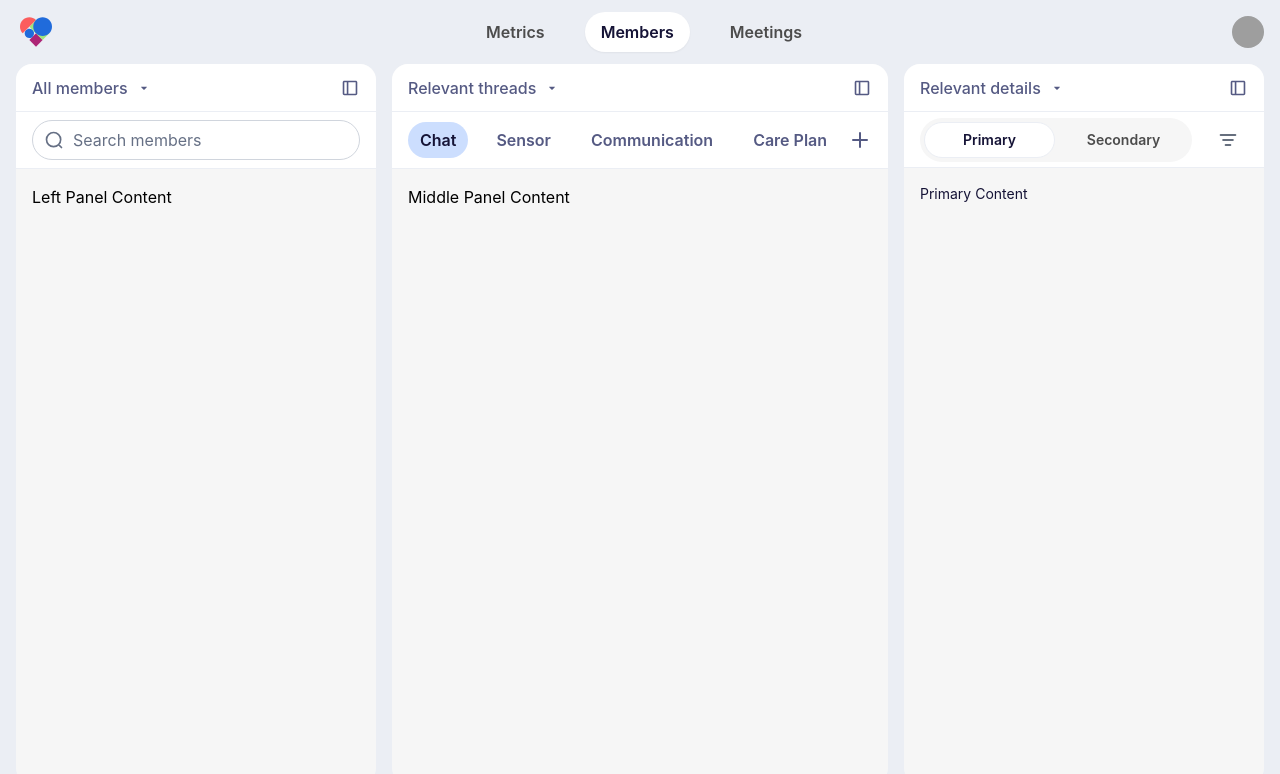
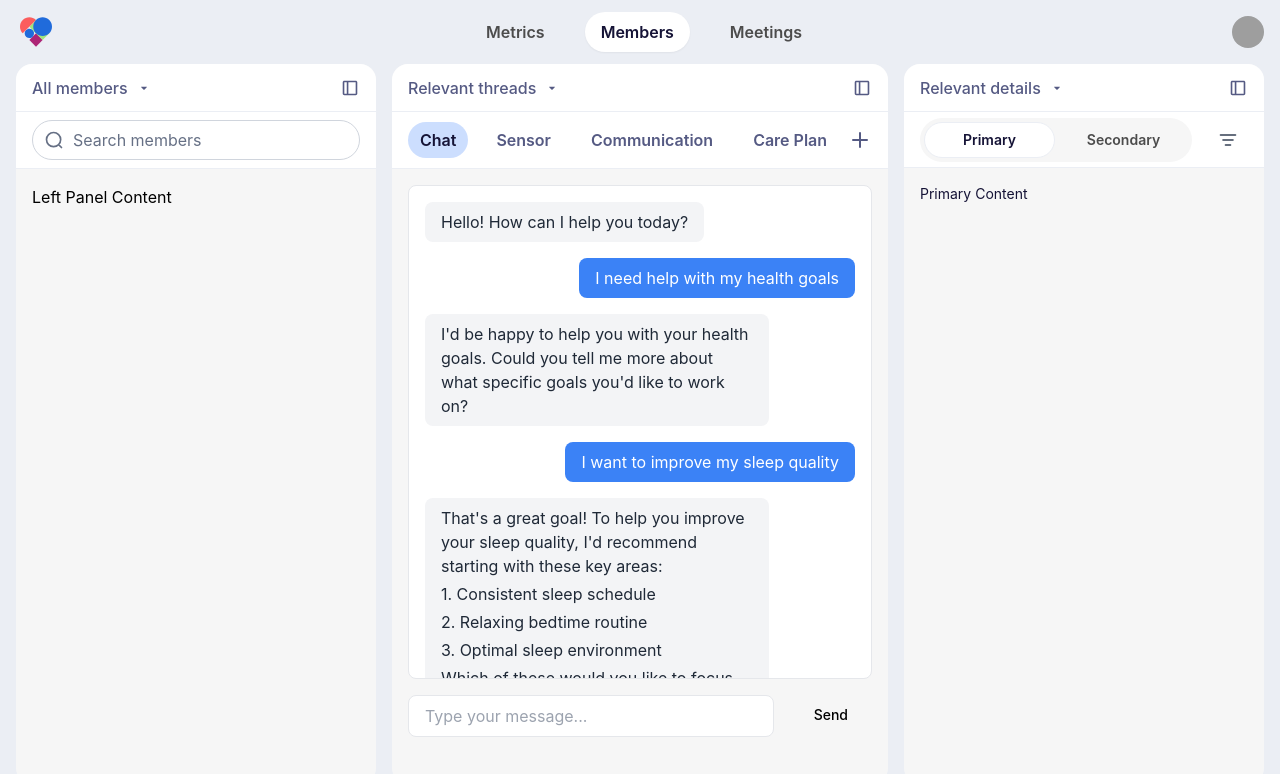
Before and after one commit to hirajanwin/cap25, a Next.js app in the folder cap2025/: page /members in a window 1280 px wide. Shown: the top 774 px of the page. Built offline with nearby package versions, Linux system fonts and the light colour scheme; grey boxes are pictures that could not be loaded.

Commit message:
added chat in middle panel

```diff
--- /dev/null
+++ b/cap2025/app/api/chat/route.ts
@@ -0,0 +1,28 @@
+import { StreamingTextResponse } from 'ai'
+import OpenAI from 'openai'
+
+// Create an OpenAI API client
+const openai = new OpenAI({
+  apiKey: process.env.OPENAI_API_KEY
+})
+
+// IMPORTANT: Set the runtime to edge
+export const runtime = 'edge'
+
+export async function POST(req: Request) {
+  // Extract the `messages` from the body of the request
+  const { messages } = await req.json()
+
+  // Request the OpenAI API for the response based on the prompt
+  const response = await openai.chat.completions.create({
+    model: 'gpt-3.5-turbo',
+    stream: true,
+    messages: messages,
+  })
+
+  // Convert the response into a friendly text-stream
+  const stream = OpenAI.StreamingTextResponse.fromReadableStream(response.body)
+
+  // Respond with the stream
+  return stream
+}
--- a/cap2025/app/members/page.tsx
+++ b/cap2025/app/members/page.tsx
@@ -11,6 +11,7 @@ import { SearchInput } from "@/components/ui/search-input";
 import { Tabs } from "@/components/ui/tabs";
 import { Tabs as TabsShadcn, TabsList, TabsTrigger, TabsContent } from "@/components/ui/tabs-shadcn";
 import { FilterIcon } from "@/components/icons/filter-icon";
+import { Chat } from "@/components/ui/chat";
 
 const memberFilters = [
   "All members",
@@ -119,7 +120,10 @@ export default function MembersPage() {
                 onAddClick={() => console.log('Add clicked')}
               />
             </div>
-            <div className="p-4">Middle Panel Content</div>
+            <div className="p-4 h-[calc(100%-8.5rem)]">
+              {selectedTab === 'chat' && <Chat />}
+              {selectedTab !== 'chat' && <div>Middle Panel Content</div>}
+            </div>
           </div>
         </ResizablePanel>
 
--- a/cap2025/app/page.tsx
+++ b/cap2025/app/page.tsx
@@ -1,44 +1,11 @@
-import Image from "next/image";
+import { Chat } from "@/components/ui/chat";
 
 export default function Home() {
   return (
     <div className="grid grid-rows-[20px_1fr_20px] items-center justify-items-center min-h-screen p-8 pb-20 gap-16 sm:p-20 font-[family-name:var(--font-geist-sans)]">
-      <main className="flex flex-col gap-8 row-start-2 items-center sm:items-start">
-        <Image
-          className="dark:invert"
-          src="/next.svg"
-          alt="Next.js logo"
-          width={180}
-          height={38}
-          priority
-        />
-        <ol className="list-inside list-decimal text-sm text-center sm:text-left font-[family-name:var(--font-geist-mono)]">
-          <li className="mb-2">
-            Get started by editing{" "}
-            <code className="bg-black/[.05] dark:bg-white/[.06] px-1 py-0.5 rounded font-semibold">
-              app/page.tsx
-            </code>
-          </li>
-          <li>Save and see your changes instantly.</li>
-        </ol>
-
-        <div className="flex gap-4 items-center flex-col sm:flex-row">
-          <a
-            className="rounded-full border border-solid border-transparent transition-colors flex items-center justify-center bg-foreground text-background gap-2 hover:bg-[#383838] dark:hover:bg-[#ccc] text-sm sm:text-base h-10 sm:h-12 px-4 sm:px-5"
-            href="https://vercel.com/new"
-            target="_blank"
-            rel="noopener noreferrer"
-          >
-            Deploy to Vercel
-          </a>
-          <a
-            className="rounded-full border border-solid transition-colors flex items-center justify-center gap-2 text-sm sm:text-base h-10 sm:h-12 px-4 sm:px-5 border-foreground/[.06] hover:border-foreground/[.15] dark:border-white/[.06] dark:hover:border-white/[.15]"
-            href="https://nextjs.org/docs?utm_source=create-next-app&utm_medium=appdir-template-tw&utm_campaign=create-next-app"
-            target="_blank"
-            rel="noopener noreferrer"
-          >
-            View Documentation
-          </a>
+      <main className="flex flex-col gap-8 row-start-2 items-center w-full max-w-4xl">
+        <div className="w-full h-[calc(100vh-12rem)]">
+          <Chat />
         </div>
       </main>
     </div>
--- /dev/null
+++ b/cap2025/components/ui/chat.tsx
@@ -0,0 +1,69 @@
+'use client'
+
+import { useChat } from 'ai/react'
+import { Button } from './button'
+import * as ScrollArea from '@radix-ui/react-scroll-area'
+
+const sampleMessages = [
+  { role: 'assistant', content: 'Hello! How can I help you today?' },
+  { role: 'user', content: 'I need help with my health goals' },
+  { role: 'assistant', content: 'I\'d be happy to help you with your health goals. Could you tell me more about what specific goals you\'d like to work on?' },
+  { role: 'user', content: 'I want to improve my sleep quality' },
+  { role: 'assistant', content: 'That\'s a great goal! To help you improve your sleep quality, I\'d recommend starting with these key areas:\n\n1. Consistent sleep schedule\n2. Relaxing bedtime routine\n3. Optimal sleep environment\n\nWhich of these would you like to focus on first?' }
+]
+
+export function Chat() {
+  const { messages, input, handleInputChange, handleSubmit } = useChat({
+    initialMessages: sampleMessages
+  })
+
+  return (
+    <div className="flex flex-col h-full">
+      <div className="flex-1 border rounded-lg bg-white overflow-hidden">
+        <ScrollArea.Root className="h-full">
+          <ScrollArea.Viewport className="h-full w-full">
+            <div className="space-y-4 p-4">
+              {messages.map((message, i) => (
+                <div
+                  key={i}
+                  className={`flex flex-col ${
+                    message.role === 'assistant' ? 'items-start' : 'items-end'
+                  }`}
+                >
+                  <div
+                    className={`rounded-lg px-4 py-2 max-w-[80%] ${
+                      message.role === 'assistant'
+                        ? 'bg-gray-100 text-gray-800'
+                        : 'bg-blue-500 text-white'
+                    }`}
+                  >
+                    {message.content.split('\n').map((line, i) => (
+                      <p key={i} className="mb-1 last:mb-0">
+                        {line}
+                      </p>
+                    ))}
+                  </div>
+                </div>
+              ))}
+            </div>
+          </ScrollArea.Viewport>
+          <ScrollArea.Scrollbar
+            className="flex select-none touch-none p-0.5 bg-gray-100 transition-colors duration-[160ms] ease-out hover:bg-gray-200 data-[orientation=vertical]:w-2.5 data-[orientation=horizontal]:flex-col data-[orientation=horizontal]:h-2.5"
+            orientation="vertical"
+          >
+            <ScrollArea.Thumb className="flex-1 bg-gray-300 rounded-[10px] relative before:content-[''] before:absolute before:top-1/2 before:left-1/2 before:-translate-x-1/2 before:-translate-y-1/2 before:w-full before:h-full before:min-w-[44px] before:min-h-[44px]" />
+          </ScrollArea.Scrollbar>
+        </ScrollArea.Root>
+      </div>
+      <form onSubmit={handleSubmit} className="mt-4 flex space-x-4">
+        <input
+          value={input}
+          onChange={handleInputChange}
+          placeholder="Type your message..."
+          className="flex-1 px-4 py-2 border rounded-lg focus:outline-none focus:ring-2 focus:ring-blue-500 bg-white"
+        />
+        <Button type="submit" className="px-6">Send</Button>
+      </form>
+    </div>
+  )
+}
--- a/cap2025/package.json
+++ b/cap2025/package.json
@@ -12,15 +12,19 @@
     "@radix-ui/react-avatar": "^1.1.2",
     "@radix-ui/react-dropdown-menu": "^2.1.4",
     "@radix-ui/react-icons": "^1.3.2",
+    "@radix-ui/react-scroll-area": "^1.2.2",
     "@radix-ui/react-select": "^1.2.2",
     "@radix-ui/react-slot": "^1.1.1",
     "@radix-ui/react-tabs": "^1.1.2",
     "@shadcn/ui": "^0.0.4",
     "@types/react-dom": "^18.2.0",
+    "ai": "^4.0.22",
     "class-variance-authority": "^0.7.1",
     "clsx": "^2.1.1",
     "lucide-react": "^0.469.0",
+    "nanoid": "^5.0.9",
     "next": "15.1.3",
+    "openai": "^4.77.0",
     "react": "^18.2.0",
     "react-dom": "^18.2.0",
     "react-resizable-panels": "^2.1.7",
```
Also changed, not shown: 1 other file (tests, documents, lock files or other folders).
